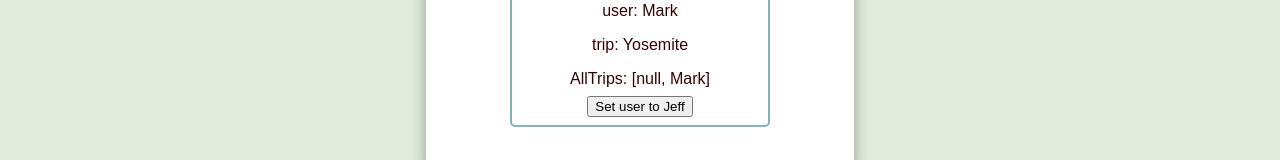
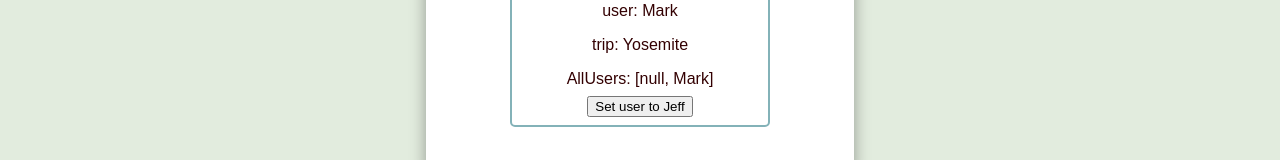
Before and after one commit to MarkTeets/react-hooks-tech-talk, a React app: page /ContextParent in a window 1280 px wide. Shown: the part 190-350 px from the top of the page. Built offline with nearby package versions, Linux system fonts and the light colour scheme.

Commit message:
Updated displayed data

```diff
--- a/client/pages/ContextChild.jsx
+++ b/client/pages/ContextChild.jsx
@@ -23,7 +23,7 @@ const ContextChild = (props) => {
     <section className='hook-data-section'>
       <p>user: {user}</p>
       <p>trip: {trip}</p>
-      <p>AllTrips: {`[${printArray(allUsers)}]`}</p>
+      <p>AllUsers: {`[${printArray(allUsers)}]`}</p>
       <button onClick={clickSetUser}>Set user to Jeff</button>
     </section>
     );
```
